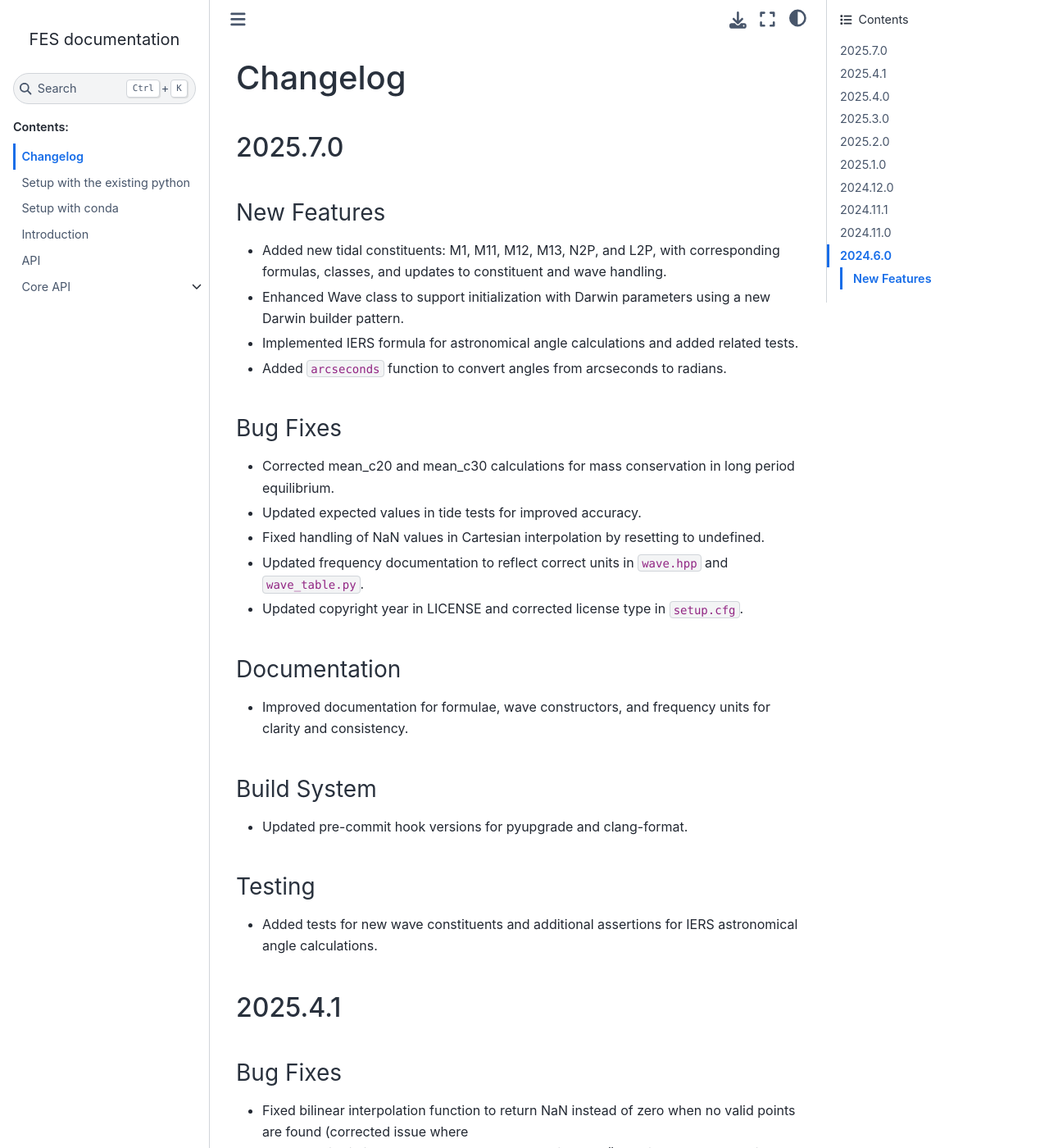
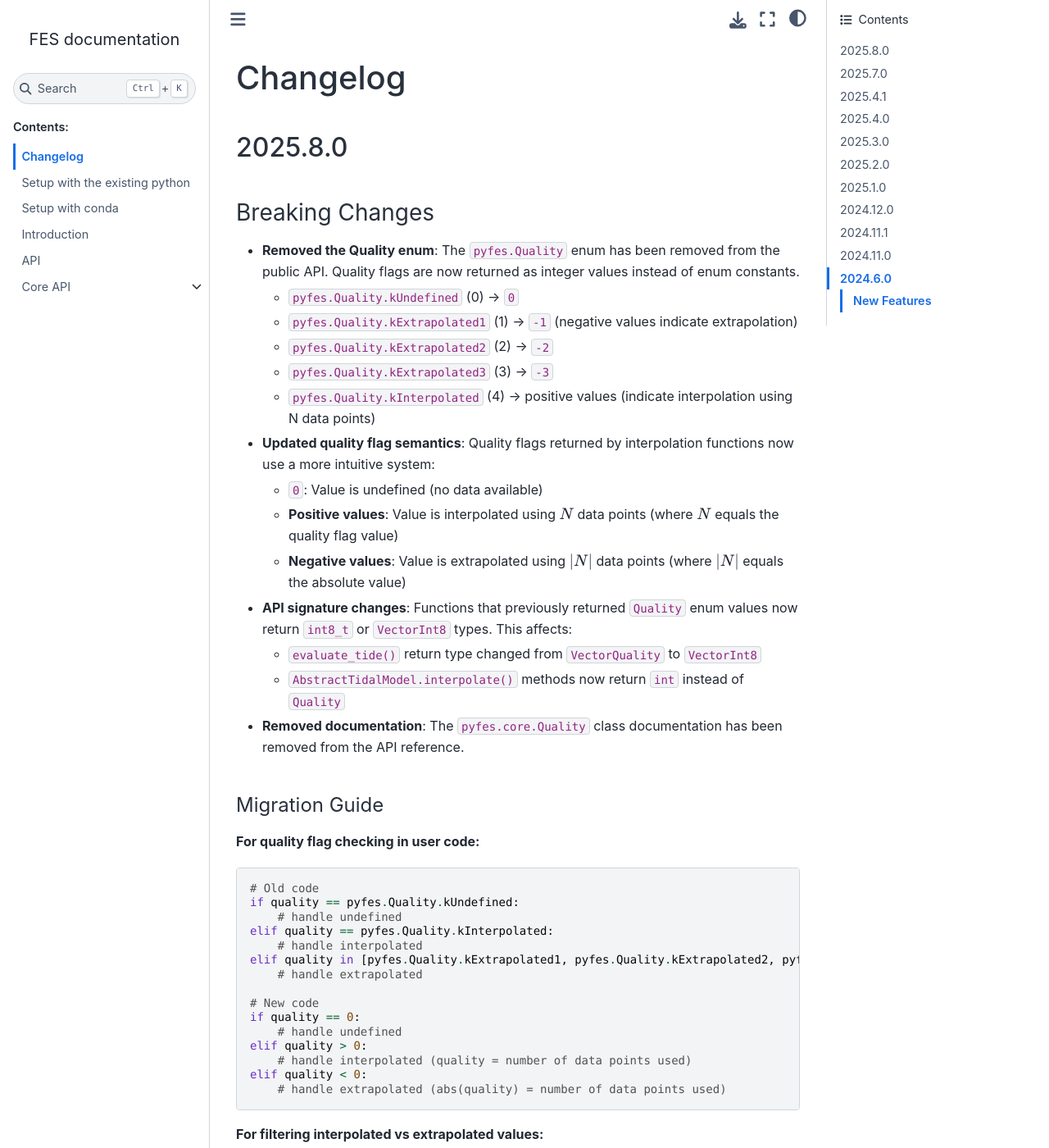
Before and after one commit to CNES/aviso-fes, a Sphinx documentation site: the page built from docs/source/changelog.rst, in a window 1280 px wide and 1400 px high. Shown: the whole window at 82% size. Built offline with Sphinx 7.4.7 and the Sphinx Book theme 1.1.4, drawn with Linux system fonts in a browser that asks for light colours; pages that are not in the unit, such as notebooks, are missing from menus; some of the changed text lies outside the part shown.

Commit message:
refactor: remove Quality enum and update quality flag handling in API

```diff
--- a/docs/source/changelog.rst
+++ b/docs/source/changelog.rst
@@ -2,6 +2,78 @@
 
 Changelog
 #########
+
+2025.8.0
+========
+
+Breaking Changes
+----------------
+
+* **Removed the Quality enum**: The ``pyfes.Quality`` enum has been removed
+  from the public API. Quality flags are now returned as integer values instead
+  of enum constants.
+
+  * ``pyfes.Quality.kUndefined`` (0) → ``0``
+  * ``pyfes.Quality.kExtrapolated1`` (1) → ``-1`` (negative values indicate
+    extrapolation)
+  * ``pyfes.Quality.kExtrapolated2`` (2) → ``-2``
+  * ``pyfes.Quality.kExtrapolated3`` (3) → ``-3``
+  * ``pyfes.Quality.kInterpolated`` (4) → positive values (indicate
+    interpolation using N data points)
+
+* **Updated quality flag semantics**: Quality flags returned by interpolation
+  functions now use a more intuitive system:
+
+  * ``0``: Value is undefined (no data available)
+  * **Positive values**: Value is interpolated using :math:`N` data points
+    (where :math:`N` equals the quality flag value)
+  * **Negative values**: Value is extrapolated using :math:`\lvert N\rvert`
+    data points (where :math:`\lvert N\rvert` equals the absolute value)
+
+* **API signature changes**: Functions that previously returned ``Quality``
+  enum values now return ``int8_t`` or ``VectorInt8`` types. This affects:
+
+  * ``evaluate_tide()`` return type changed from ``VectorQuality`` to
+    ``VectorInt8``
+  * ``AbstractTidalModel.interpolate()`` methods now return ``int`` instead of
+    ``Quality``
+
+* **Removed documentation**: The ``pyfes.core.Quality`` class documentation has
+  been removed from the API reference.
+
+Migration Guide
+~~~~~~~~~~~~~~~
+
+**For quality flag checking in user code:**
+
+.. code-block:: python
+
+   # Old code
+   if quality == pyfes.Quality.kUndefined:
+       # handle undefined
+   elif quality == pyfes.Quality.kInterpolated:
+       # handle interpolated
+   elif quality in [pyfes.Quality.kExtrapolated1, pyfes.Quality.kExtrapolated2, pyfes.Quality.kExtrapolated3]:
+       # handle extrapolated
+
+   # New code
+   if quality == 0:
+       # handle undefined
+   elif quality > 0:
+       # handle interpolated (quality = number of data points used)
+   elif quality < 0:
+       # handle extrapolated (abs(quality) = number of data points used)
+
+**For filtering interpolated vs extrapolated values:**
+
+.. code-block:: python
+
+   # Old code
+   interpolated_mask = (quality == pyfes.Quality.kInterpolated)
+
+   # New code
+   interpolated_mask = (quality > 0)
+
 
 2025.7.0
 ========
--- a/docs/source/core.rst
+++ b/docs/source/core.rst
@@ -17,7 +17,6 @@ These classes are used to map the C++ enumerators to Python.
    core/constituent
    core/formulae
    core/tide_type
-   core/quality
 
 Tidal Constituents
 ------------------
```
Also changed, not shown: docs/source/api.rst (+0 -40 lines), docs/source/core/quality.rst (deleted, +0 -39 lines), docs/source/core/tide.rst (+19 -21 lines), 10 other files.
